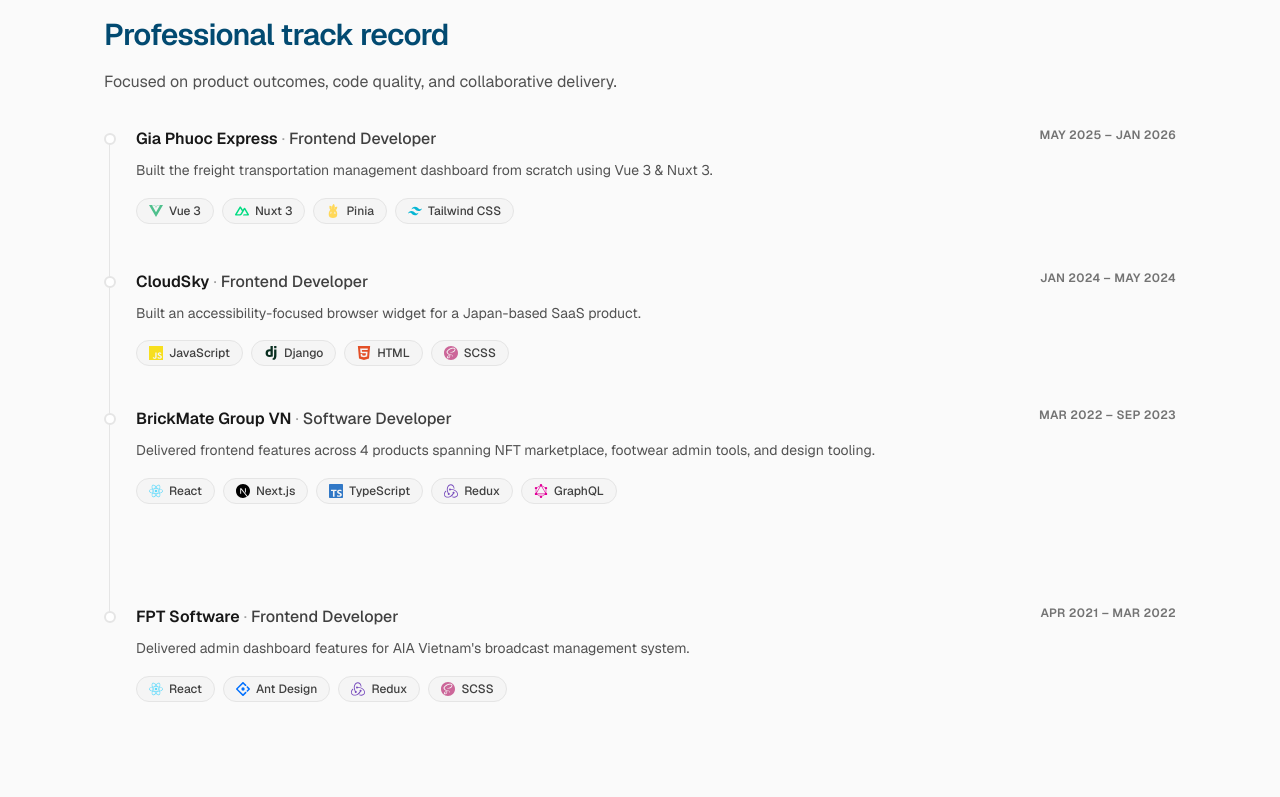
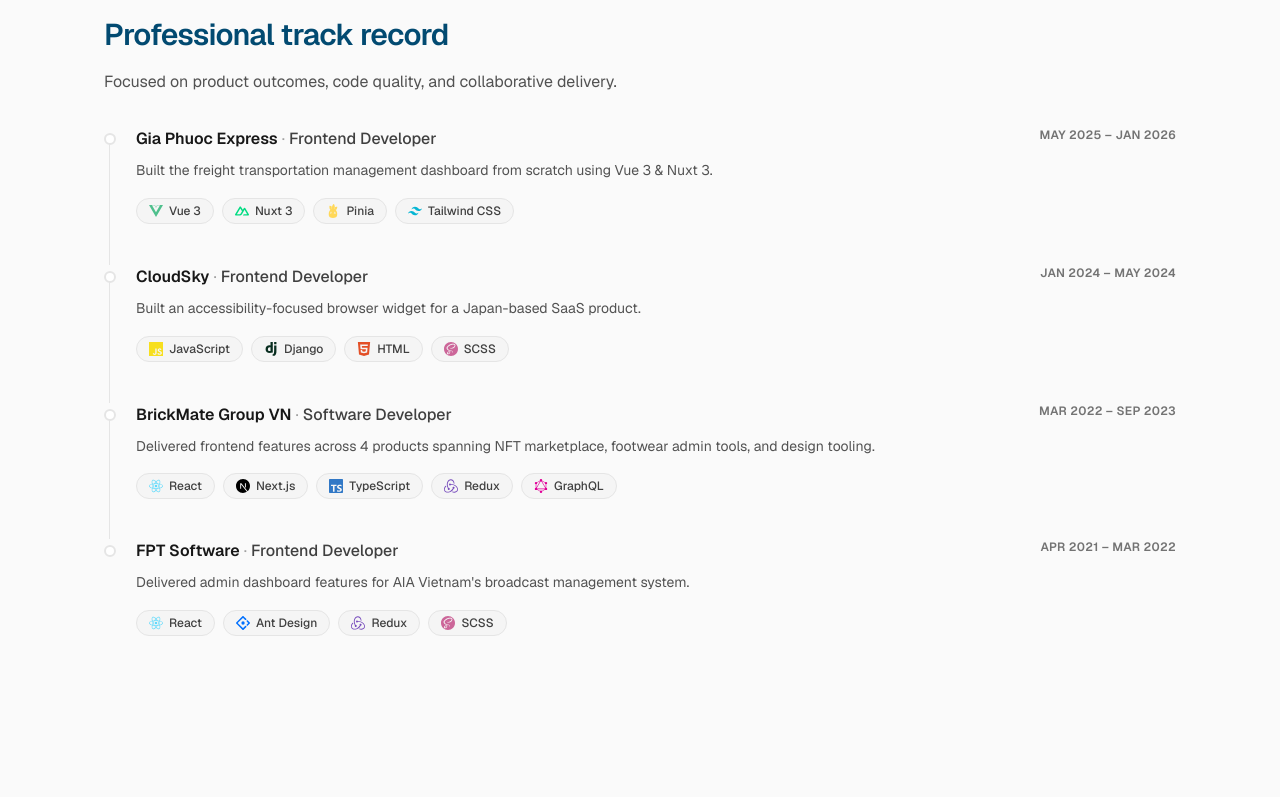
Before and after one commit to fuwhis/my-landing-page, a Next.js app: page / in a window 1280 px wide. Shown: the part 1643-2440 px from the top of the page. Built offline with nearby package versions, Linux system fonts and the light colour scheme; no server answers.

Commit message:
fix: milestone padding height

```diff
--- a/src/sections/experience/timeline-record-section.tsx
+++ b/src/sections/experience/timeline-record-section.tsx
@@ -5,7 +5,7 @@
 import { SectionHeading } from '@/components/shared/section-heading';
 import { TechStackList } from '@/components/shared/tech-stack-list';
 import { experienceTimeline } from '@/data/experience-timeline';
-import { getDurationMonths, toDateTime } from '@/lib/duration';
+import { toDateTime } from '@/lib/duration';
 import { scrollToProjectCard } from '@/lib/scroll-to-project';
 import { cn } from '@/lib/utils';
 import type { TimelineEntry } from '@/types/content';
@@ -42,9 +42,6 @@
   isLast: boolean;
   animationDelay: number;
 }) {
-  const durationMonths = getDurationMonths(entry.startDate, entry.endDate);
-  const connectorHeight = `${Math.max(2.5, durationMonths * 0.35)}rem`;
-
   const content = (
     <>
       <div className="mb-2 flex flex-col gap-1 sm:flex-row sm:items-start sm:justify-between sm:gap-4">
@@ -85,10 +82,7 @@
   );
 
   return (
-    <li
-      className="relative pl-8"
-      style={isLast ? undefined : { paddingBottom: connectorHeight }}
-    >
+    <li className="relative pl-8">
       <span
         aria-hidden="true"
         className="absolute top-1.5 left-0 z-10 size-3 rounded-full border-2 border-sky-500 bg-white"
@@ -96,8 +90,7 @@
       {!isLast ? (
         <span
           aria-hidden="true"
-          className="absolute top-4 left-[5px] w-px bg-neutral-200"
-          style={{ height: `calc(100% - 0.5rem)` }}
+          className="absolute top-4 -bottom-10 left-[5px] w-px bg-neutral-200"
         />
       ) : null}
       <FadeInOnView delay={animationDelay}>{entryBody}</FadeInOnView>
@@ -115,7 +108,7 @@
           description="Focused on product outcomes, code quality, and collaborative delivery."
         />
 
-        <ol className="relative m-0 list-none p-0">
+        <ol className="relative m-0 list-none space-y-10 p-0">
           {experienceTimeline.map((entry, index) => (
             <TimelineRecordEntry
               key={entry.company}
```
